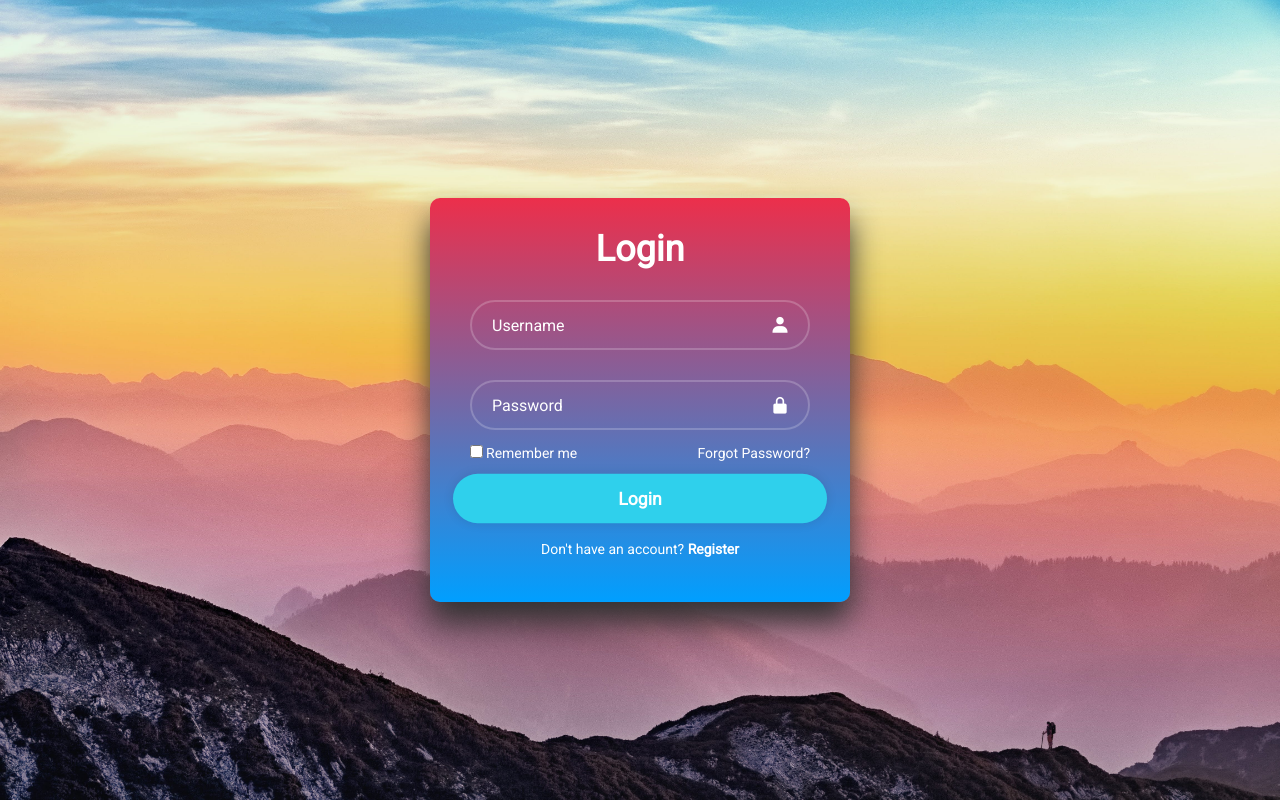
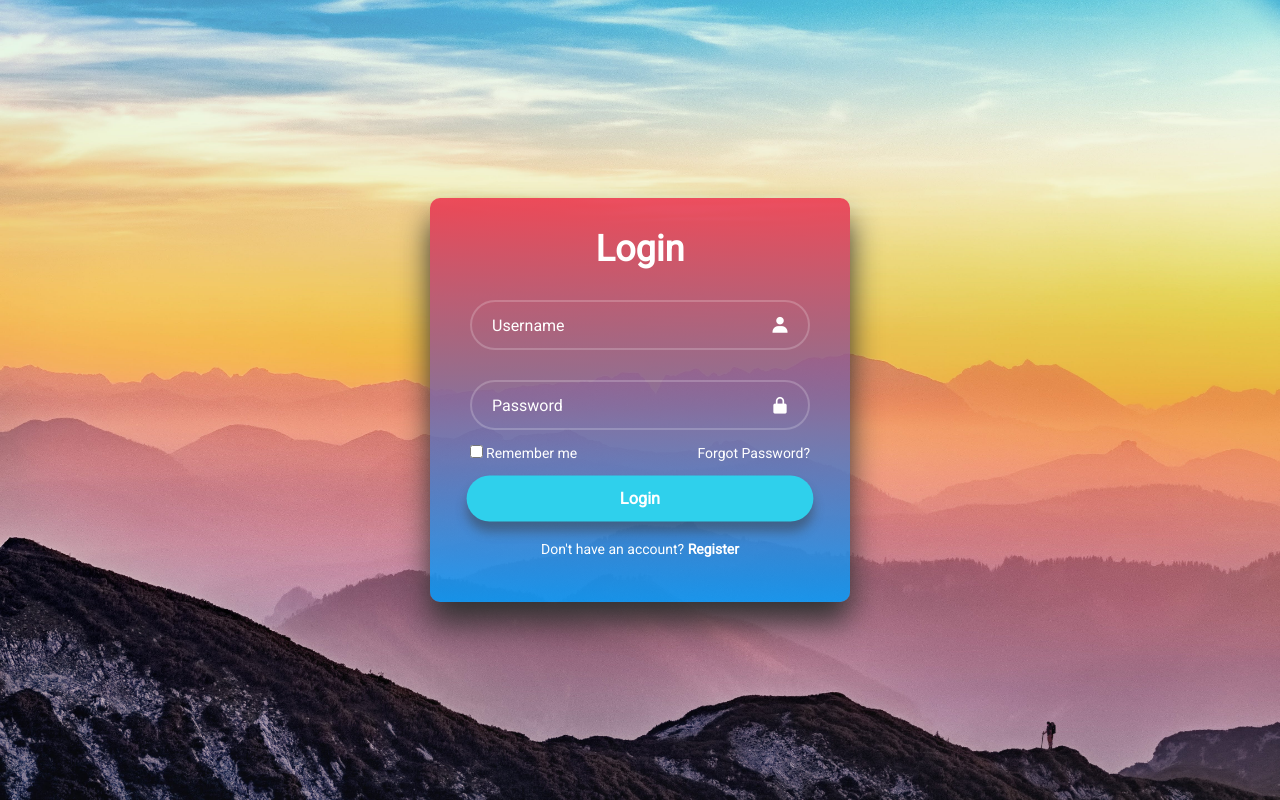
Before and after one commit to Callum-Luxford/Day-1-Sign-Up, a plain HTML site: page index.html in a window 1280 px wide. In both pictures the pointer is over the button "Login". Drawn offline with nearby package versions, Linux system fonts and the light colour scheme.

Commit message:
Changed opacity of container

```diff
--- a/style.css
+++ b/style.css
@@ -21,11 +21,11 @@ body {
 
 .form-container {
     width: 420px;
-    background-image: linear-gradient(360deg, #009FFF, #ec2F4B);
     color: #fff;
     border-radius: 10px;
     padding: 30px 40px;
     box-shadow: 0px 20px 30px #333;
+    background-image: linear-gradient(360deg, #009dffd5, #ec2f4bd7);
 }
 
 .form-container h1 {
@@ -105,8 +105,8 @@ body {
 .form-container .btn:hover {
     background-color: #2fd0ec;
     color: #fff;
-    transform: scale(1.1);
-    transform: ;
+    transform: scale(1.02);
+    box-shadow: 0px 10px 10px#33333371;
 }
 
 .form-container .register-link {
```
